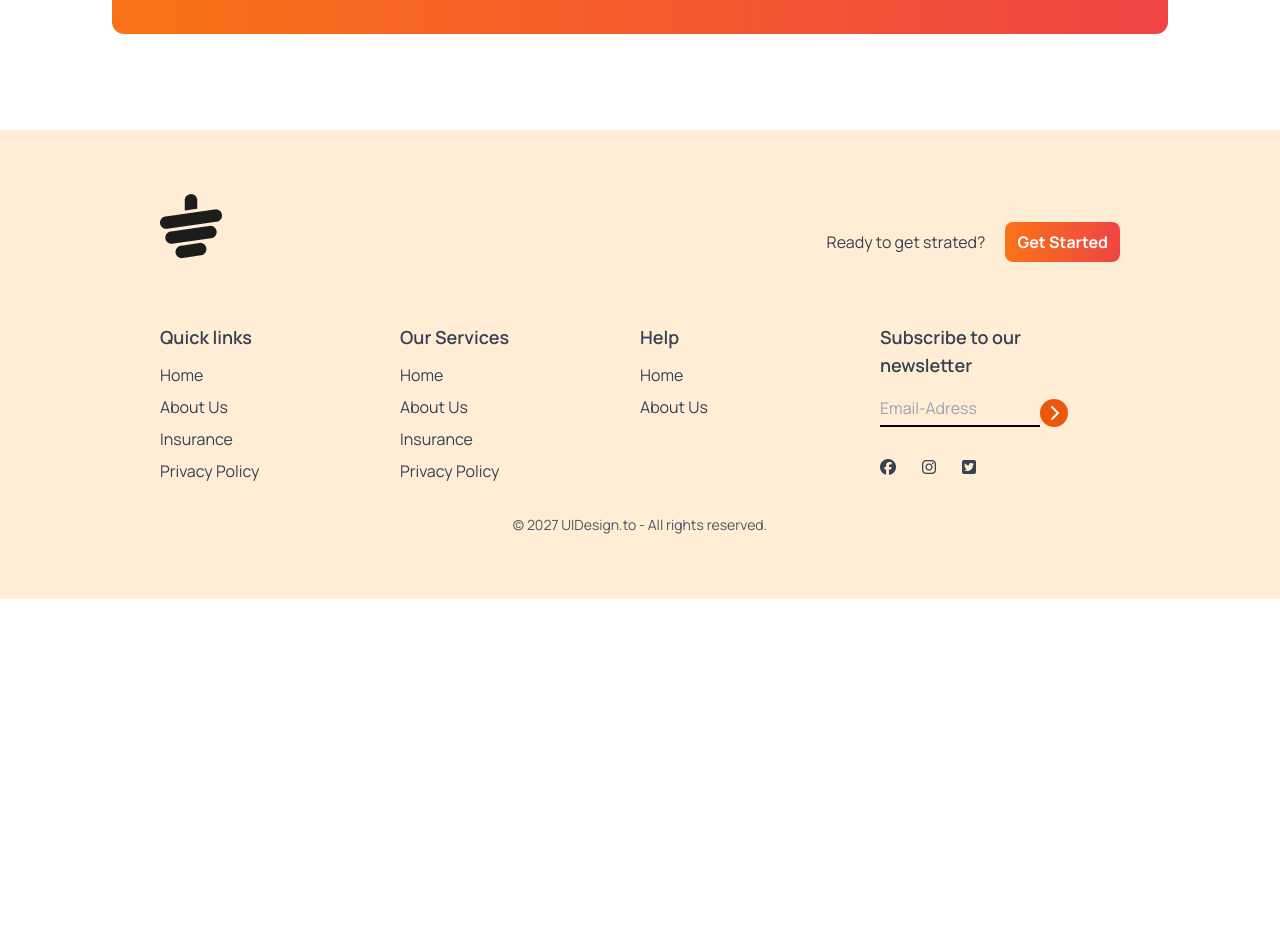
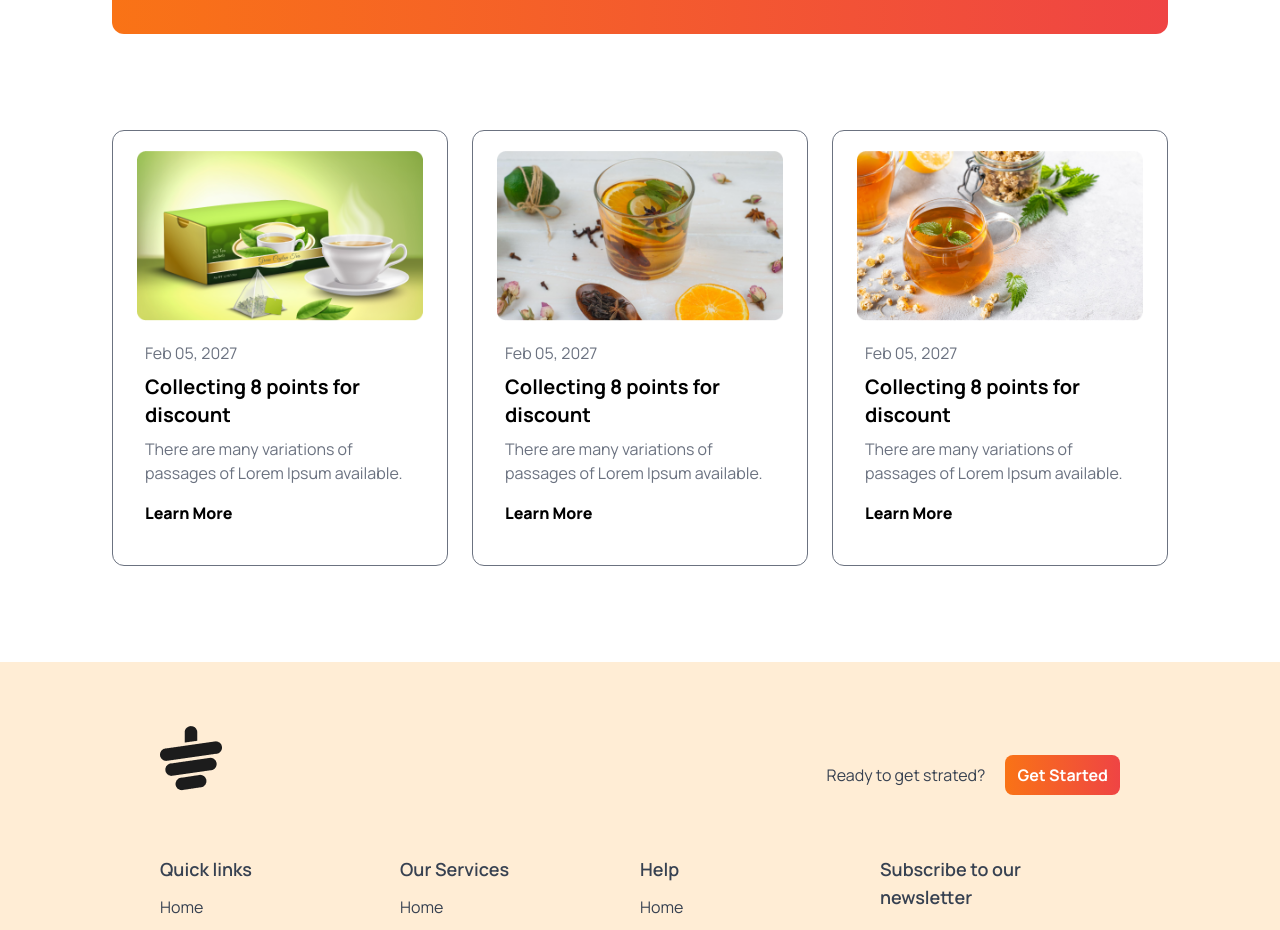
Before and after one commit to MD-MASUD-MIAH/Tea-House, a website: page index.html in a window 1280 px wide. Shown: the part 2480-3410 px from the top of the page. Before the commit the page ends 3079 px from the top, so only its background shows below. Drawn offline with nearby package versions, Linux system fonts and the light colour scheme; a web font is replaced by a local one.

Commit message:
project done

```diff
--- a/index.html
+++ b/index.html
@@ -211,6 +211,50 @@
 </div>
 </section>
 
+<section class="mb-24">
+<div class="card-contaier grid grid-cols-1 md:grid-cols-3 lg:grid-cols-3 gap-6">
+
+<div class="px-6 py-5 border border-gray-500 border-1 rounded-xl">
+<div class="flex justify-center items-center"><img src="images/news-1.png" alt=""></div>
+
+
+<div class="mt-5 ml-2 mb-5">
+    <p class="text-gray-500">Feb 05, 2027</p>
+    <h1 class="font-bold text-xl mt-2 mb-2">Collecting 8 points for discount</h1>
+    <p class="text-gray-500 text-base mb-4">There are many variations of passages of Lorem Ipsum available.</p>
+    <button class="font-extrabold">Learn More</button>
+</div>
+</div>
+
+<div class="px-6 py-5 border border-gray-500 border-1 rounded-xl">
+    <div class="flex justify-center items-center"><img src="images/news-2.png" alt=""></div>
+
+
+    <div class="mt-5 ml-2 mb-5">
+        <p class="text-gray-500">Feb 05, 2027</p>
+        <h1 class="font-bold text-xl mt-2 mb-2">Collecting 8 points for discount</h1>
+        <p class="text-gray-500 text-base mb-4">There are many variations of passages of Lorem Ipsum available.</p>
+        <button class="font-extrabold">Learn More</button>
+    </div>
+    </div>
+
+
+    <div class="px-6 py-5 border border-gray-500 border-1 rounded-xl">
+<div class="flex justify-center items-center"><img src="images/news-3.png" alt=""></div>
+
+
+<div class="mt-5 ml-2 mb-5">
+    <p class="text-gray-500">Feb 05, 2027</p>
+    <h1 class="font-bold text-xl mt-2 mb-2">Collecting 8 points for discount</h1>
+    <p class="text-gray-500 text-base mb-4">There are many variations of passages of Lorem Ipsum available.</p>
+    <button class="font-extrabold">Learn More</button>
+</div>
+</div>
+
+
+</div>
+</section>
+
 
     </main>
 
```
